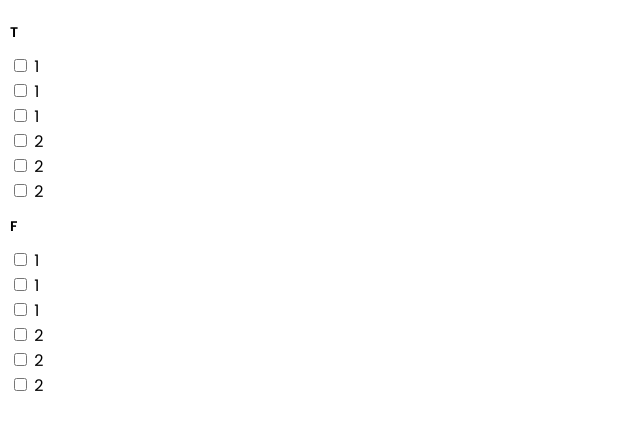
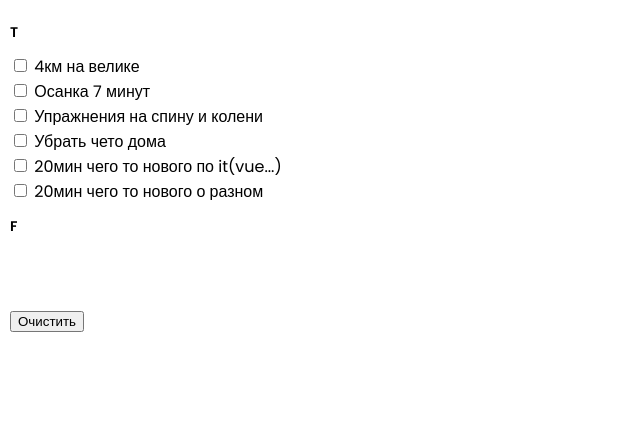
Before and after one commit to Syrym-Kosymbayev-Kultaev/todolist_syr, a plain HTML site: page index.html in a window 1280 px wide. Shown: the whole page, without its empty margins (0-640 px from the left). Drawn offline with Linux system fonts and the light colour scheme.

Commit message:
Update index.html

```diff
--- a/index.html
+++ b/index.html
@@ -13,56 +13,36 @@
     <ul class="main">
         <li>
             <input type="checkbox" id="a" onclick="fun(this)">
-            <label for="a">1</label>
+            <label for="a">4км на велике</label>
         </li>
         <li>
             <input type="checkbox" id="b" onclick="fun(this)">
-            <label for="b">1</label>
+            <label for="b">Осанка 7 минут</label>
         </li>
         <li>
             <input type="checkbox" id="c" onclick="fun(this)">
-            <label for="c">1</label>
+            <label for="c">Упражнения на спину и колени</label>
         </li>
         <li>
             <input type="checkbox" id="d" onclick="fun(this)">
-            <label for="d">2</label>
+            <label for="d">Убрать чето дома</label>
         </li>
         <li>
             <input type="checkbox" id="e" onclick="fun(this)">
-            <label for="e">2</label>
+            <label for="e">20мин чего то нового по it(vue...)</label>
         </li>
         <li>
             <input type="checkbox" id="g" onclick="fun(this)">
-            <label for="g">2</label>
+            <label for="g">20мин чего то нового о разном</label>
         </li>
     </ul>
 
     <h2>F</h2>
     <ul class="add">
-        <li>
-            <input type="checkbox" id="a" onclick="fun(this)">
-            <label for="a">1</label>
-        </li>
-        <li>
-            <input type="checkbox" id="b" onclick="fun(this)">
-            <label for="b">1</label>
-        </li>
-        <li>
-            <input type="checkbox" id="c" onclick="fun(this)">
-            <label for="c">1</label>
-        </li>
-        <li>
-            <input type="checkbox" id="d" onclick="fun(this)">
-            <label for="d">2</label>
-        </li>
-        <li>
-            <input type="checkbox" id="e" onclick="fun(this)">
-            <label for="e">2</label>
-        </li>
-        <li>
-            <input type="checkbox" id="g" onclick="fun(this)">
-            <label for="g">2</label>
-        </li>
+
     </ul>
+    <br>
+    <br>
+    <button>Очистить</button>
 </body>
 </html>
```
